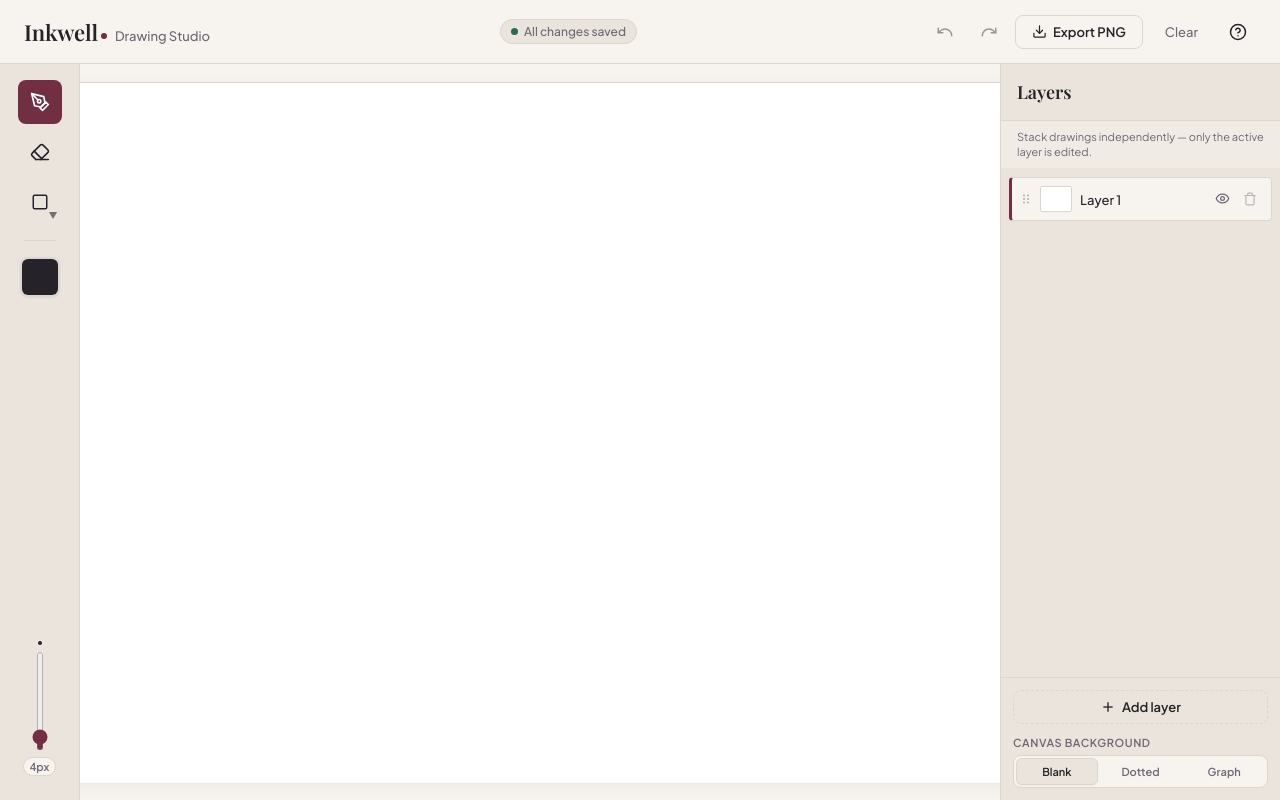
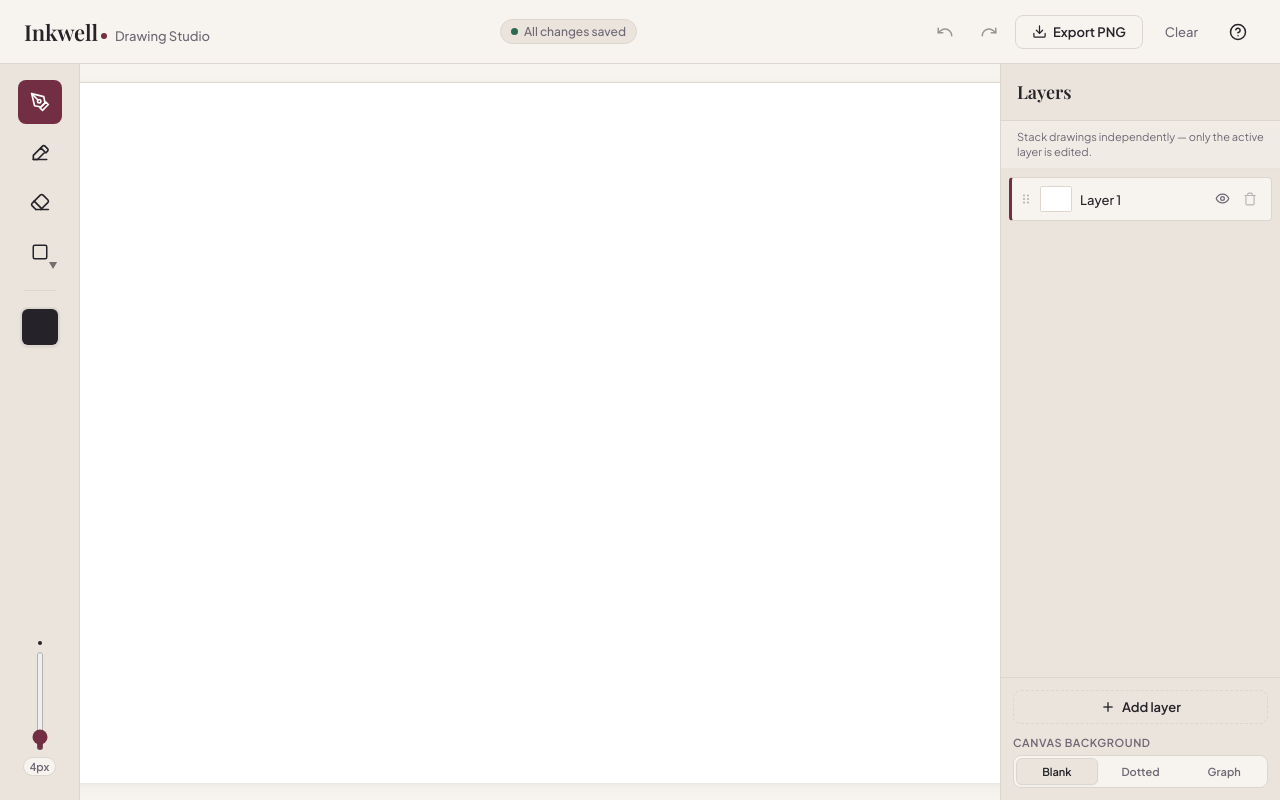
Before and after one commit to beella5/inkwell, a React (Vite) app: page / in a window 1280 px wide. Built offline with nearby package versions, Linux system fonts and the light colour scheme; a web font is replaced by a local one.

Commit message:
Add highlighter tool button to Toolbar
Added a highlighter tool button with SVG icon.

```diff
--- a/src/components/Toolbar.jsx
+++ b/src/components/Toolbar.jsx
@@ -129,6 +129,28 @@ export default function Toolbar({
           </svg>
         </button>
 
+<button
+  className={`tool-btn ${tool === 'highlighter' ? 'active' : ''}`}
+  title="Highlighter Tool"
+  aria-label="Highlighter Tool"
+  onClick={() => onSelectTool('highlighter')}
+>
+  <svg
+    width="20"
+    height="20"
+    viewBox="0 0 24 24"
+    fill="none"
+    stroke="currentColor"
+    strokeWidth="2"
+    strokeLinecap="round"
+    strokeLinejoin="round"
+  >
+    <path d="m4 16 9-9 5 5-9 9H4z" />
+    <path d="m13 7 2-2a2.1 2.1 0 0 1 3 0l3 3a2.1 2.1 0 0 1 0 3l-2 2" />
+    <path d="M4 21h16" />
+  </svg>
+</button>
+
         <button
           className={`tool-btn ${tool === 'eraser' ? 'active' : ''}`}
           title="Eraser Tool (E)"
```
